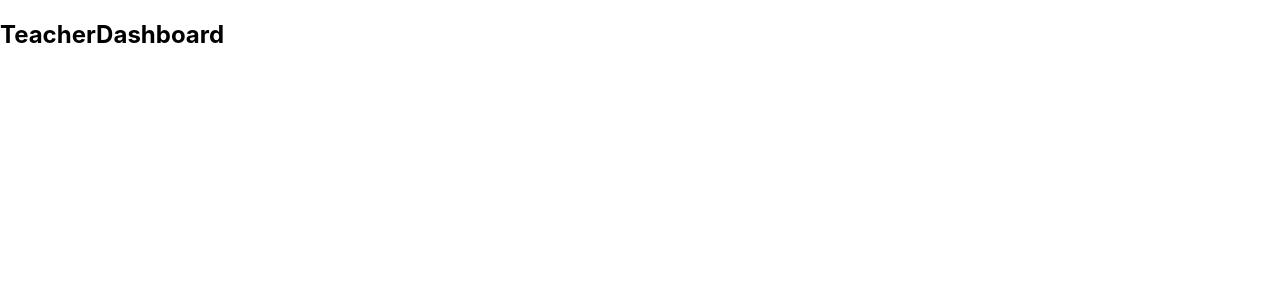
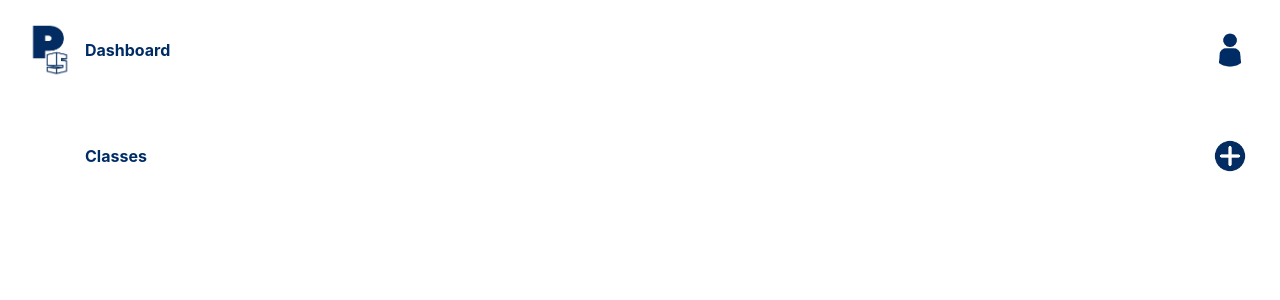
Before and after one commit to ritchelmendaros/penscan-reactjs, a React (Create React App) app: page /teacherdashboard/1 in a window 1280 px wide. Shown: the top 300 px of the page. Built offline with nearby package versions, Linux system fonts and the light colour scheme.

Commit message:
initial Teacher Dashboard and Create Class

```diff
--- a/src/App.js
+++ b/src/App.js
@@ -5,6 +5,7 @@ import Login from './pages/Login';
 import { BrowserRouter, Routes, Route } from 'react-router-dom';
 import TeacherDashboard from './pages/TeacherDashboard';
 import StudentDashboard from './pages/StudentDashboard';
+import CreateClass from './pages/CreateClass';
 
 function App() {
   return (
@@ -15,6 +16,7 @@ function App() {
         <Route path="/login" element={<Login />} />
         <Route path="/teacherdashboard/:username" element={<TeacherDashboard />} />
         <Route path="/studentdashboard/:username" element={<StudentDashboard />} />
+        <Route path="/createclass/:username" element={<CreateClass />} />
       </Routes>
     </BrowserRouter>
   );
--- /dev/null
+++ b/src/css/TeacherDashboard.css
@@ -0,0 +1,63 @@
+.teacher-dashboard-container {
+    display: flex;
+    justify-content: space-between;
+    align-items: center;
+    padding: 20px;
+    padding-right: 30px;
+  }
+
+  .logo-container {
+    display: flex;
+    align-items: center;
+  }
+
+  .logo {
+    height: 60px;
+    width: 60px;
+  }
+
+  .dashboard-text {
+    font-family: 'Inter', sans-serif;
+    font-weight: bold;
+    margin-left: 5px;
+    color: #002C66;
+  }
+
+  .action-container {
+    display: flex;
+  }
+
+  .user-icon-container {
+    display: flex;
+    align-items: center;
+  }
+
+  .user-icon {
+    width: 40px;
+    height: 40px;
+  }
+
+  .classes-container {
+    display: flex;
+    justify-content: space-between;
+    align-items: center;
+    padding-top: 30px;
+    padding-left: 80px;
+    padding-right: 30px;
+  }
+
+  .classes-text {
+    font-family: 'Inter', sans-serif;
+    font-weight: bold;
+    margin-left: 5px;
+    color: #002C66;
+  }
+
+  .plus-icon {
+    width: 40px;
+    height: 40px;
+  }
+
+  .plus-icon:hover {
+    cursor: pointer;
+  }
--- /dev/null
+++ b/src/pages/CreateClass.js
@@ -0,0 +1,9 @@
+const CreateClass = () => {
+  return (
+    <>
+    <h2>CreateClass</h2>
+    </>
+  );
+}
+
+export default CreateClass;
--- a/src/pages/TeacherDashboard.js
+++ b/src/pages/TeacherDashboard.js
@@ -1,10 +1,35 @@
-import '../css/LandingPage.css';
+import React from "react";
+import "../css/TeacherDashboard.css";
+import { useNavigate, useParams } from "react-router-dom";
 
 const TeacherDashboard = () => {
+
+  const navigate = useNavigate();
+  const { username } = useParams();
+
+  const handleAddClassClick = () => {
+    navigate(`/createclass/${username}`);
+  };
+
+
   return (
     <>
-    <h2>TeacherDashboard</h2>
-    </>
+    <div className="teacher-dashboard-container">
+      <div className="logo-container">
+        <img src="/images/PenScan_Logo.png" alt="Logo" className="logo" />
+        <p className="dashboard-text">Dashboard</p>
+      </div>
+      <div className="action-container">
+        <div className="user-icon-container">
+          <img src="/images/UserIcon.png" alt="User Icon" className="user-icon" />
+        </div>
+      </div>
+    </div>
+    <div className="classes-container">
+    <p className="classes-text">Classes</p>
+    <img src="/images/AddIcon.png" alt="Plus Icon" className="plus-icon" onClick={handleAddClassClick}/>
+  </div>
+  </>
   );
 }
 
```
Also changed, not shown: public/images/AddIcon.png (added), public/images/UserIcon.png (added).
